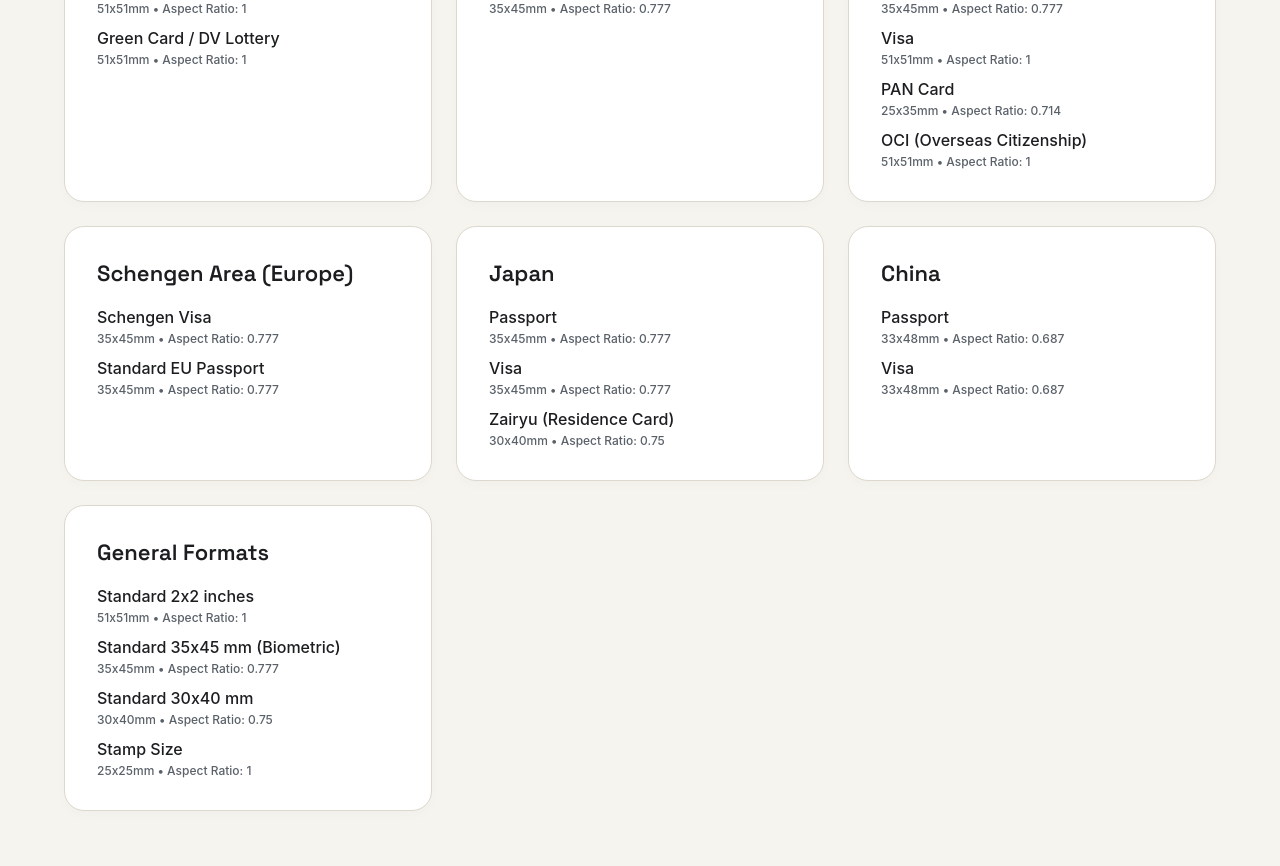
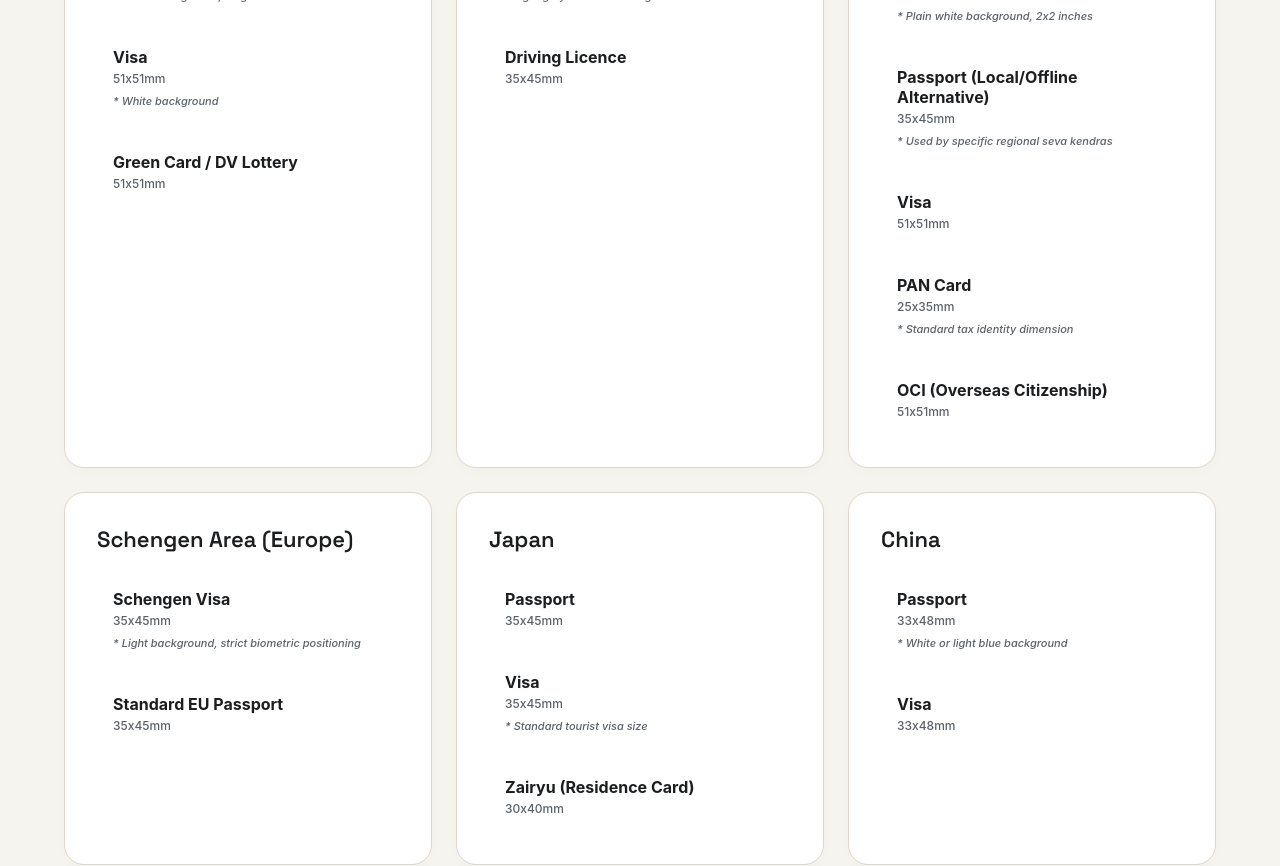
Before and after one commit to srsoumyax11/PIKO, a React (Vite) app: page / in a window 1280 px wide. Shown: the part 1780-2646 px from the top of the page. Built offline with nearby package versions, Linux system fonts and the light colour scheme.

Commit message:
feat: implement landing page with SEO support and global document presets

```diff
--- a/src/components/LandingPage/LandingPage.tsx
+++ b/src/components/LandingPage/LandingPage.tsx
@@ -154,8 +154,15 @@ export function LandingPage() {
                         onMouseOver={(e) => { e.currentTarget.style.backgroundColor = "var(--line)" }}
                         onMouseOut={(e) => { e.currentTarget.style.backgroundColor = "transparent" }}
                       >
-                        <div style={{ color: "var(--text)" }}>{doc.name}</div>
-                        <div style={{ fontSize: "12px", color: "var(--steel)", marginTop: "4px" }}>{doc.widthMm}x{doc.heightMm}mm • Aspect Ratio: {doc.aspectRatio}</div>
+                        <div className="landing-feature-card" style={{ padding: "16px" }}>
+                          <div style={{ display: "flex", justifyContent: "space-between", alignItems: "flex-start" }}>
+                            <div>
+                              <h4 style={{ margin: "0 0 4px 0", fontSize: "16px", color: "var(--text)" }}>{doc.name}</h4>
+                              <div style={{ fontSize: "12px", color: "var(--steel)", marginTop: "4px" }}>{doc.widthMm}x{doc.heightMm}mm</div>
+                              {doc.notes && <div style={{ fontSize: "11px", color: "var(--steel)", marginTop: "8px", fontStyle: "italic" }}>* {doc.notes}</div>}
+                            </div>
+                          </div>
+                        </div>
                       </Link>
                     </li>
                   );
--- a/src/lib/constants.ts
+++ b/src/lib/constants.ts
@@ -34,8 +34,6 @@ export const FONT_FAMILIES = ["Arial", "Inter", "Georgia", "Courier New", "Times
 export const CAPTION_POSITIONS: { value: CaptionPosition; label: string }[] = [
   { value: "overlay-bottom", label: "Overlay — Bottom" },
   { value: "overlay-top",    label: "Overlay — Top"    },
-  { value: "below",          label: "Below Photo"       },
-  { value: "above",          label: "Above Photo"       },
 ];
 
 // Checkerboard CSS for transparent backgrounds
--- a/src/lib/seoData.ts
+++ b/src/lib/seoData.ts
@@ -3,7 +3,6 @@ export interface DocumentSpec {
   name: string;        // Human readable display name
   widthMm: number;
   heightMm: number;
-  aspectRatio: number; // calculated as widthMm / heightMm for canvas components
   recommendedPx?: {    // Useful if your backend needs minimum resolution guidelines
     width: number;
     height: number;
@@ -24,9 +23,9 @@ export const SEO_COUNTRIES: CountrySEOData[] = [
     code: "us",
     popular: true,
     documents: [
-      { id: "us-passport", name: "Passport", widthMm: 51, heightMm: 51, aspectRatio: 1.0, recommendedPx: { width: 600, height: 600 }, notes: "White background, no glasses" },
-      { id: "us-visa", name: "Visa", widthMm: 51, heightMm: 51, aspectRatio: 1.0, recommendedPx: { width: 600, height: 600 }, notes: "White background" },
-      { id: "us-dv-lottery", name: "Green Card / DV Lottery", widthMm: 51, heightMm: 51, aspectRatio: 1.0, recommendedPx: { width: 600, height: 600 } }
+      { id: "us-passport", name: "Passport", widthMm: 51, heightMm: 51, recommendedPx: { width: 600, height: 600 }, notes: "White background, no glasses" },
+      { id: "us-visa", name: "Visa", widthMm: 51, heightMm: 51, recommendedPx: { width: 600, height: 600 }, notes: "White background" },
+      { id: "us-dv-lottery", name: "Green Card / DV Lottery", widthMm: 51, heightMm: 51, recommendedPx: { width: 600, height: 600 } }
     ]
   },
   {
@@ -34,8 +33,8 @@ export const SEO_COUNTRIES: CountrySEOData[] = [
     code: "gb",
     popular: true,
     documents: [
-      { id: "gb-passport", name: "Passport", widthMm: 35, heightMm: 45, aspectRatio: 0.777, recommendedPx: { width: 750, height: 1050 }, notes: "Light grey or cream background" },
-      { id: "gb-driving-licence", name: "Driving Licence", widthMm: 35, heightMm: 45, aspectRatio: 0.777 }
+      { id: "gb-passport", name: "Passport", widthMm: 35, heightMm: 45, recommendedPx: { width: 750, height: 1050 }, notes: "Light grey or cream background" },
+      { id: "gb-driving-licence", name: "Driving Licence", widthMm: 35, heightMm: 45 }
     ]
   },
   {
@@ -43,11 +42,11 @@ export const SEO_COUNTRIES: CountrySEOData[] = [
     code: "in",
     popular: true,
     documents: [
-      { id: "in-passport", name: "Passport (Official Global Standard)", widthMm: 51, heightMm: 51, aspectRatio: 1.0, notes: "Plain white background, 2x2 inches" },
-      { id: "in-passport-offline", name: "Passport (Local/Offline Alternative)", widthMm: 35, heightMm: 45, aspectRatio: 0.777, notes: "Used by specific regional seva kendras" },
-      { id: "in-visa", name: "Visa", widthMm: 51, heightMm: 51, aspectRatio: 1.0 },
-      { id: "in-pan", name: "PAN Card", widthMm: 25, heightMm: 35, aspectRatio: 0.714, notes: "Standard tax identity dimension" },
-      { id: "in-oci", name: "OCI (Overseas Citizenship)", widthMm: 51, heightMm: 51, aspectRatio: 1.0 }
+      { id: "in-passport", name: "Passport (Official Global Standard)", widthMm: 51, heightMm: 51, notes: "Plain white background, 2x2 inches" },
+      { id: "in-passport-offline", name: "Passport (Local/Offline Alternative)", widthMm: 35, heightMm: 45, notes: "Used by specific regional seva kendras" },
+      { id: "in-visa", name: "Visa", widthMm: 51, heightMm: 51 },
+      { id: "in-pan", name: "PAN Card", widthMm: 25, heightMm: 35, notes: "Standard tax identity dimension" },
+      { id: "in-oci", name: "OCI (Overseas Citizenship)", widthMm: 51, heightMm: 51 }
     ]
   },
   {
@@ -55,8 +54,8 @@ export const SEO_COUNTRIES: CountrySEOData[] = [
     code: "eu",
     popular: true,
     documents: [
-      { id: "eu-visa", name: "Schengen Visa", widthMm: 35, heightMm: 45, aspectRatio: 0.777, notes: "Light background, strict biometric positioning" },
-      { id: "eu-passport", name: "Standard EU Passport", widthMm: 35, heightMm: 45, aspectRatio: 0.777 }
+      { id: "eu-visa", name: "Schengen Visa", widthMm: 35, heightMm: 45, notes: "Light background, strict biometric positioning" },
+      { id: "eu-passport", name: "Standard EU Passport", widthMm: 35, heightMm: 45 }
     ]
   },
   {
@@ -64,9 +63,9 @@ export const SEO_COUNTRIES: CountrySEOData[] = [
     code: "jp",
     popular: false,
     documents: [
-      { id: "jp-passport", name: "Passport", widthMm: 35, heightMm: 45, aspectRatio: 0.777 },
-      { id: "jp-visa", name: "Visa", widthMm: 35, heightMm: 45, aspectRatio: 0.777, notes: "Standard tourist visa size" },
-      { id: "jp-residence", name: "Zairyu (Residence Card)", widthMm: 30, heightMm: 40, aspectRatio: 0.75 }
+      { id: "jp-passport", name: "Passport", widthMm: 35, heightMm: 45 },
+      { id: "jp-visa", name: "Visa", widthMm: 35, heightMm: 45, notes: "Standard tourist visa size" },
+      { id: "jp-residence", name: "Zairyu (Residence Card)", widthMm: 30, heightMm: 40 }
     ]
   },
   {
@@ -74,8 +73,8 @@ export const SEO_COUNTRIES: CountrySEOData[] = [
     code: "cn",
     popular: false,
     documents: [
-      { id: "cn-passport", name: "Passport", widthMm: 33, heightMm: 48, aspectRatio: 0.687, notes: "White or light blue background" },
-      { id: "cn-visa", name: "Visa", widthMm: 33, heightMm: 48, aspectRatio: 0.687 }
+      { id: "cn-passport", name: "Passport", widthMm: 33, heightMm: 48, notes: "White or light blue background" },
+      { id: "cn-visa", name: "Visa", widthMm: 33, heightMm: 48 }
     ]
   },
   {
@@ -83,10 +82,10 @@ export const SEO_COUNTRIES: CountrySEOData[] = [
     code: "general",
     popular: false,
     documents: [
-      { id: "gen-2x2", name: "Standard 2x2 inches", widthMm: 51, heightMm: 51, aspectRatio: 1.0 },
-      { id: "gen-35x45", name: "Standard 35x45 mm (Biometric)", widthMm: 35, heightMm: 45, aspectRatio: 0.777 },
-      { id: "gen-30x40", name: "Standard 30x40 mm", widthMm: 30, heightMm: 40, aspectRatio: 0.75 },
-      { id: "gen-stamp", name: "Stamp Size", widthMm: 25, heightMm: 25, aspectRatio: 1.0, notes: "Small stamp size commonly used for forms" }
+      { id: "gen-2x2", name: "Standard 2x2 inches", widthMm: 51, heightMm: 51 },
+      { id: "gen-35x45", name: "Standard 35x45 mm (Biometric)", widthMm: 35, heightMm: 45 },
+      { id: "gen-30x40", name: "Standard 30x40 mm", widthMm: 30, heightMm: 40 },
+      { id: "gen-stamp", name: "Stamp Size", widthMm: 25, heightMm: 25, notes: "Small stamp size commonly used for forms" }
     ]
   }
 ];
--- a/src/types/photo.ts
+++ b/src/types/photo.ts
@@ -1,4 +1,4 @@
-export type CaptionPosition = "below" | "above" | "overlay-bottom" | "overlay-top";
+export type CaptionPosition = "overlay-bottom" | "overlay-top";
 
 export type PhotoCaption = {
   text: string;
```
Also changed, not shown: 1 other file (tests, documents, lock files or other folders).
